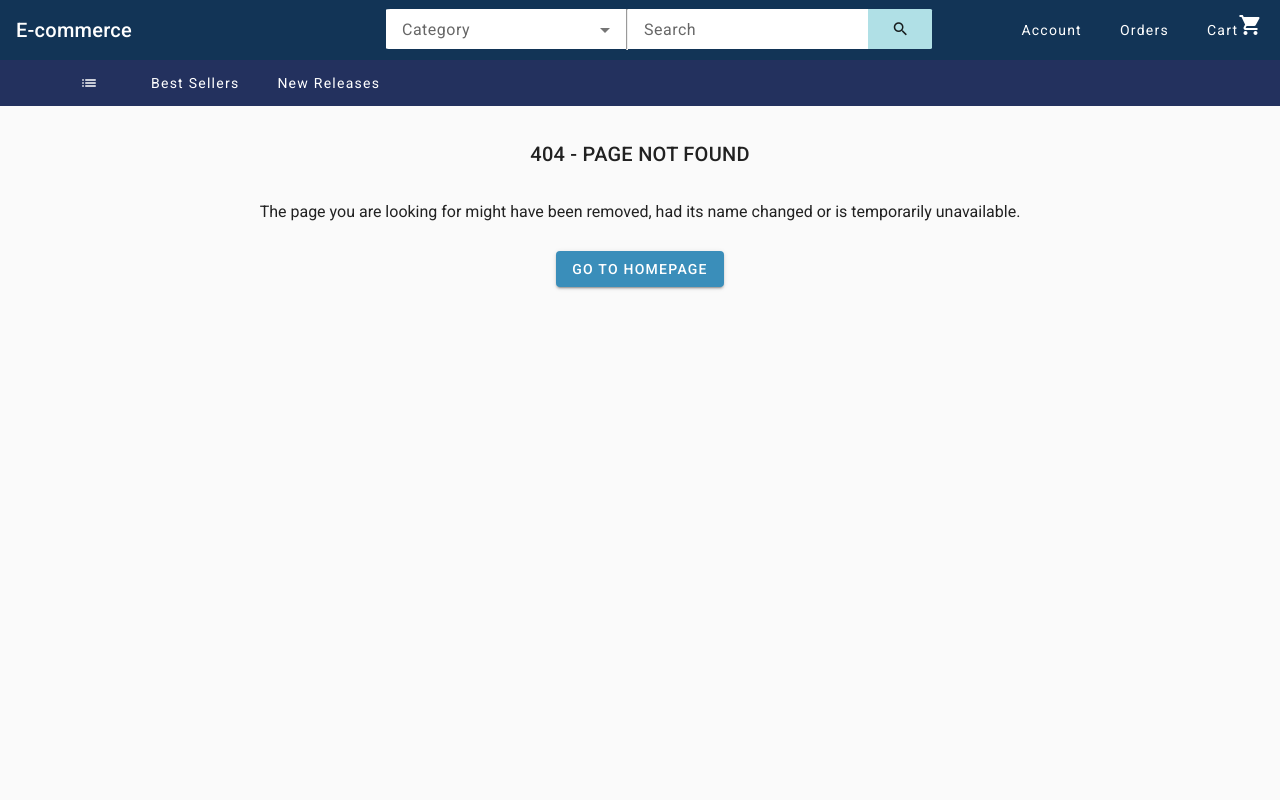
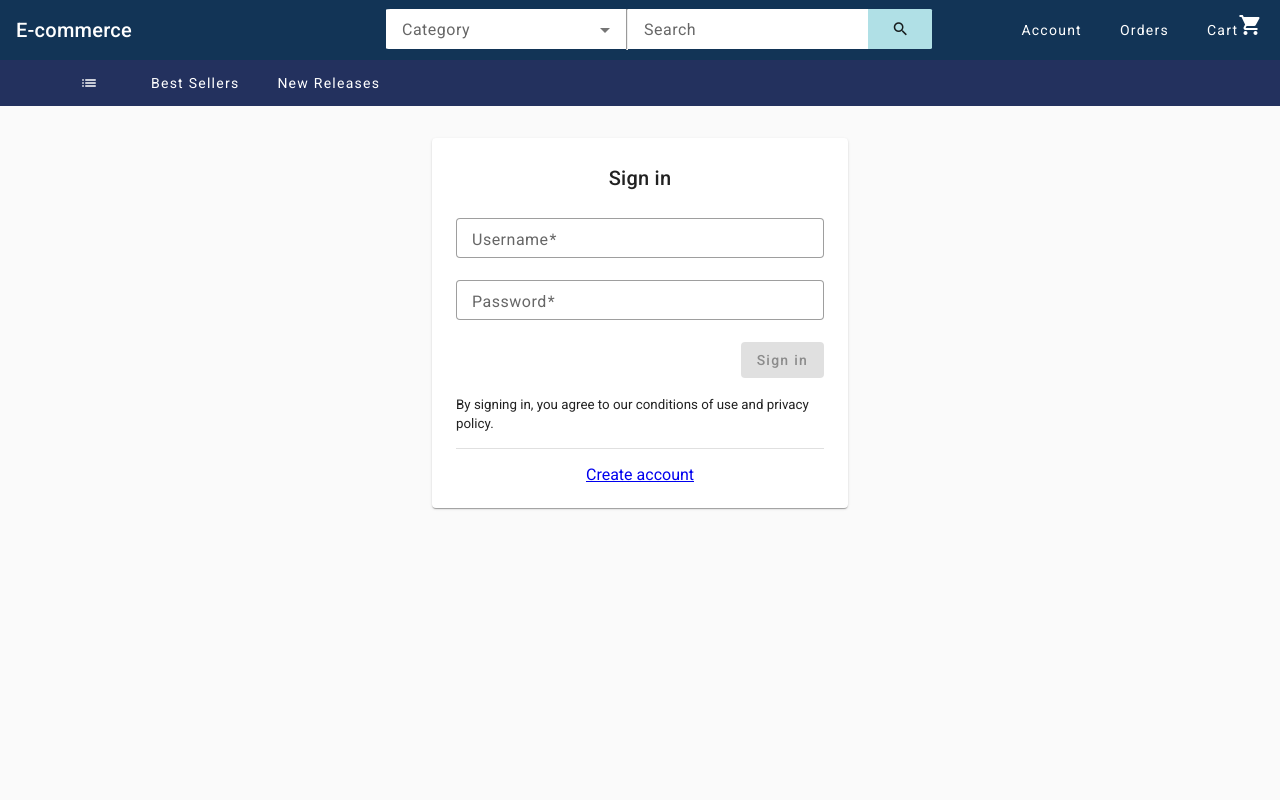
Before and after one commit to mph256/ECommerce-front, an Angular app: page /sign-in in a window 1280 px wide. Shown: the top 800 px of the page. Built offline with nearby package versions, Linux system fonts and the light colour scheme.

Commit message:
feat: add sign-in component

```diff
--- a/src/app/app-routing.module.ts
+++ b/src/app/app-routing.module.ts
@@ -5,6 +5,10 @@ const routes: Routes = [
   {
     path: 'sign-up',
     loadChildren: () => import('./sign-up/sign-up.module').then(m => m.SignUpModule)
+  },
+  {
+    path: 'sign-in',
+    loadChildren: () => import('./sign-in/sign-in.module').then(m => m.SignInModule)
   },
   { path: '**',
     loadChildren: () => import('./page-not-found/page-not-found.module').then(m => m.PageNotFoundModule)
--- /dev/null
+++ b/src/app/sign-in/components/sign-in/sign-in.component.html
@@ -0,0 +1,43 @@
+<div class="container">
+    <div class="row center-x">
+        <mat-card>
+            <mat-card-header>
+                <mat-card-title>Sign in</mat-card-title>
+            </mat-card-header>
+            <mat-card-content>
+                <form [formGroup]="signInForm" class="form">
+                    <div class="form-row">
+                        <mat-form-field appearance="outline">
+                            <mat-label>Username</mat-label>
+                            <input type="text" matInput [formControl]="usernameCtrl">
+                            <mat-error>{{ getFormControlErrorText(usernameCtrl) }}</mat-error>
+                        </mat-form-field>
+                    </div>
+                    <div class="form-row">
+                        <mat-form-field appearance="outline">
+                            <mat-label>Password</mat-label>
+                            <input type="password" matInput [formControl]="passwordCtrl">
+                            <mat-error>{{ getFormControlErrorText(passwordCtrl) }}</mat-error>
+                        </mat-form-field>
+                    </div>
+                    <div class="form-row form-message" *ngIf="message && !loading">
+                        <small>{{ message }}</small>
+                    </div>
+                    <div class="form-row form-actions">
+                        <button mat-raised-button (click)="onSignIn()" [disabled]="signInForm.invalid || loading" [ngClass]="{ btn: signInForm.valid && !loading }">Sign in</button>
+                    </div>
+                    <div class="form-row form-spinner" *ngIf="loading">
+                        <mat-progress-spinner mode="indeterminate"></mat-progress-spinner>
+                    </div>
+                </form>
+                <p>
+                    <small>By signing in, you agree to our conditions of use and privacy policy.</small>
+                </p>
+                <mat-divider></mat-divider>
+                <div class="row center-x">
+                    <a routerLink="/sign-up">Create account</a>
+                </div>
+            </mat-card-content>
+        </mat-card>
+    </div>
+</div>
--- /dev/null
+++ b/src/app/sign-in/components/sign-in/sign-in.component.scss
@@ -0,0 +1,67 @@
+.container {
+    margin: 2em;
+}
+
+.row, .form-row {
+    display: flex;
+}
+
+.center-x {
+    justify-content: center;
+}
+
+.form {
+
+    .form-message {
+        justify-content: center;
+        color: #e74c3c;
+        margin: -.5em 0 1em;
+    }
+
+    .form-actions {
+        justify-content: end;
+    }
+
+    .form-spinner {
+        justify-content: center;
+        margin-top: 1.5em;
+    }
+
+    .btn {
+        background-color: #3a8eba;
+        color: #ffffff
+    }
+
+    ::ng-deep .mat-mdc-text-field-wrapper {
+        height: 2.5em;
+    }
+
+    ::ng-deep .mat-mdc-form-field:not(.mat-form-field-disabled) .mat-mdc-floating-label.mdc-floating-label {
+        padding-bottom: 16px;
+    }
+
+    ::ng-deep .mat-mdc-text-field-wrapper.mdc-text-field--outlined .mat-mdc-form-field-infix {
+        padding-top: 9px;
+    }
+
+    mat-form-field  {
+        width: 24em;
+    }
+
+}
+
+mat-card {
+
+    width: 26em;
+    padding: .5em;
+
+    mat-card-header {
+        justify-content: center;
+        margin-bottom: 1.5em;
+    }
+
+}
+
+mat-divider {
+    margin: 1em 0 1em;
+}
--- /dev/null
+++ b/src/app/sign-in/components/sign-in/sign-in.component.ts
@@ -0,0 +1,87 @@
+import { Component, OnInit } from '@angular/core';
+import { FormBuilder, FormGroup, FormControl, Validators, AbstractControl } from '@angular/forms';
+import { Router } from '@angular/router';
+import { HttpErrorResponse } from '@angular/common/http';
+
+import { catchError, finalize, tap } from 'rxjs/operators';
+
+import { AuthService } from '../../../shared/services/auth/auth.service';
+import { CartService } from '../../../shared/services/cart/cart.service';
+
+@Component({
+  selector: 'app-sign-in',
+  templateUrl: './sign-in.component.html',
+  styleUrls: ['./sign-in.component.scss']
+})
+export class SignInComponent implements OnInit {
+
+  signInForm!: FormGroup;
+
+  usernameCtrl!: FormControl;
+  passwordCtrl!: FormControl;
+
+  loading = false;
+
+  message!: string;
+
+  constructor(private formBuilder: FormBuilder, private router: Router, private authService: AuthService, private cartService: CartService) { }
+
+  ngOnInit(): void {
+
+    if(this.authService.isAuthenticated())
+      this.router.navigateByUrl('/home');
+    else
+      this.initForm();
+
+  }
+
+  initForm(): void {
+
+    this.usernameCtrl = this.formBuilder.control(null, Validators.required);
+    this.passwordCtrl = this.formBuilder.control(null, Validators.required);
+
+    this.signInForm = this.formBuilder.group({
+      username: this.usernameCtrl,
+      password: this.passwordCtrl
+    });
+
+  }
+
+  getFormControlErrorText(ctrl: AbstractControl): string {
+
+    if(ctrl.hasError('required'))
+      return 'This field is required';
+    else
+      return 'This field contains an error';
+
+  }
+
+  handleError(error: HttpErrorResponse): never {
+
+    if(401 === error.status)
+      this.message = 'Username or password incorrect';
+    else
+      this.message = 'An error has occurred';
+
+    setTimeout(() => {
+      this.message = '';
+    }, 5000);
+
+    throw error;
+
+  }
+
+  onSignIn(): void {
+
+    this.loading = true;
+
+    this.authService.signIn(this.signInForm.value.username, this.signInForm.value.password).pipe(
+      tap(() => this.cartService.updateCart(this.signInForm.value.username)),
+      tap(() => this.router.navigateByUrl('/home')),
+      catchError(error => this.handleError(error)),
+      finalize(() => this.loading = false)
+    ).subscribe();
+
+  }
+
+}
--- a/src/app/sign-in/sign-in-routing.module.ts
+++ b/src/app/sign-in/sign-in-routing.module.ts
@@ -1,7 +1,11 @@
 import { NgModule } from '@angular/core';
 import { RouterModule, Routes } from '@angular/router';
 
-const routes: Routes = [];
+import { SignInComponent } from './components/sign-in/sign-in.component';
+
+const routes: Routes = [
+  { path: '', component: SignInComponent }
+];
 
 @NgModule({
   imports: [
--- a/src/app/sign-in/sign-in.module.ts
+++ b/src/app/sign-in/sign-in.module.ts
@@ -5,8 +5,12 @@ import { ReactiveFormsModule } from '@angular/forms';
 import { SignInRoutingModule } from './sign-in-routing.module';
 import { SharedModule } from '../shared/shared.module';
 
+import { SignInComponent } from './components/sign-in/sign-in.component';
+
 @NgModule({
-  declarations: [],
+  declarations: [
+    SignInComponent
+  ],
   imports: [
     CommonModule,
     ReactiveFormsModule,
```
Also changed, not shown: 1 other file (tests, documents, lock files or other folders).
